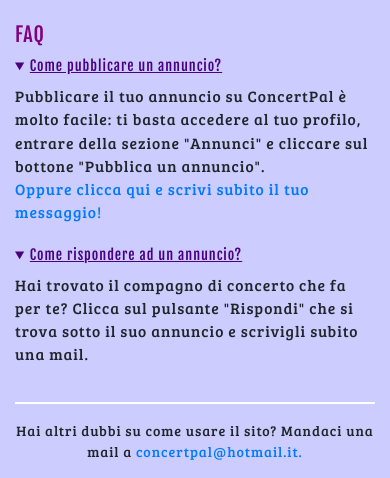
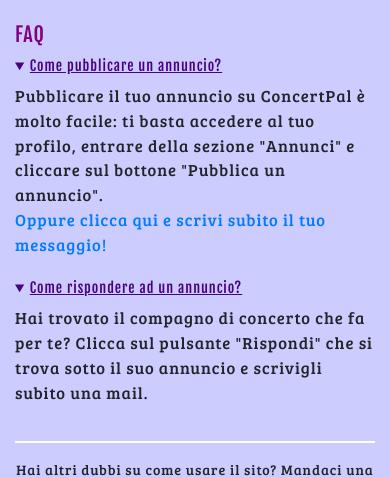
Before and after one commit to savioligiorgia/ConcertPal, a plain HTML site: page faq.html in a window 390 px wide. Shown: the part 203-681 px from the top of the page. Drawn offline with nearby package versions, Linux system fonts and the light colour scheme.

Commit message:
Add files via upload

```diff
--- a/css/style.css
+++ b/css/style.css
@@ -271,7 +271,7 @@ details {
 
 @media only screen and (max-width: 700px) {
   details {
-    font-size: 15.5px !important;
+    font-size: 16.5px !important;
   }
 
   summary {
```
